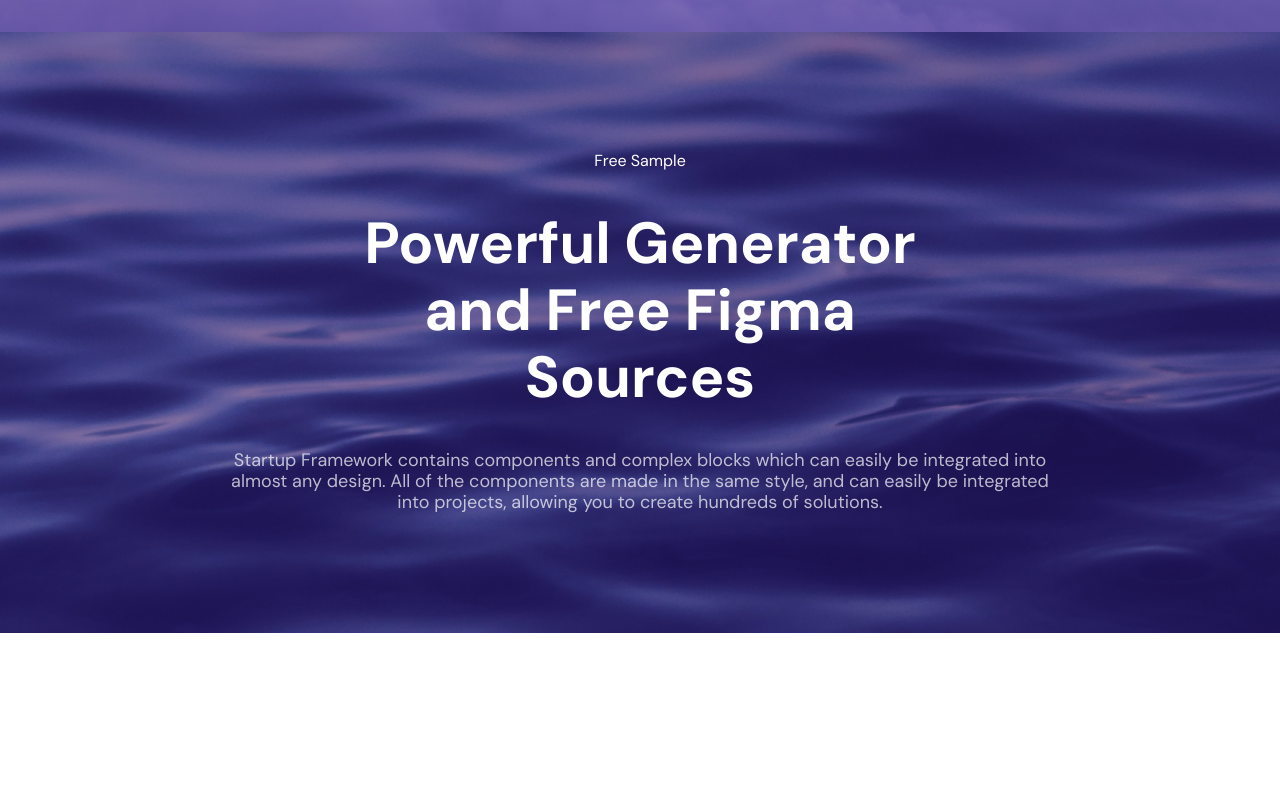
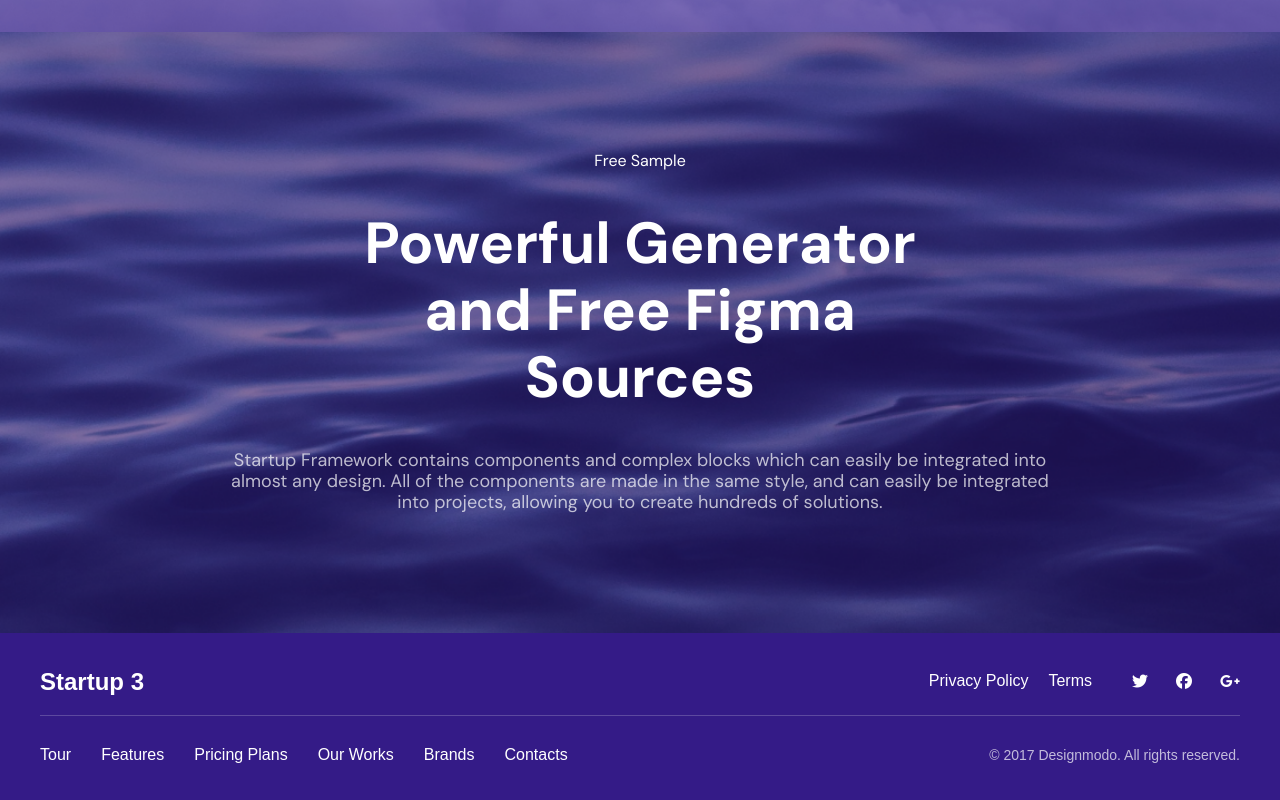
Before and after one commit to y9tr3ble/landing-startup-page, a plain HTML site: page index.html in a window 1280 px wide. Shown: the part 768-1568 px from the top of the page. Before the commit the page ends 1401 px from the top, so only its background shows below. Drawn offline with Linux system fonts and the light colour scheme.

Commit message:
added footer

```diff
--- a/index.html
+++ b/index.html
@@ -54,5 +54,36 @@
 			<h2 class="FreeSample__Description">Startup Framework contains components and complex blocks which can easily be integrated into almost any design. All of the components are made in the same style, and can easily be integrated into projects, allowing you to create hundreds of solutions.</h2>
 		</div>
 		</main>
+		<footer class="Startup__Footer">
+			<div class="Startup__Footer__Contacts">
+				<div class="Startup__Footer__Name">
+					<p>Startup 3</p>
+				</div>
+				<div class="Contacts">
+					<a href="#">Privacy Policy</a>
+					<a href="#">Terms</a>
+					<div class="social-container">
+						<i class="fa-brands fa-twitter social-icon"></i>
+						<i class="fa-brands fa-facebook social-icon"></i>
+						<i class="fa-brands fa-google-plus-g social-icon"></i>
+				</div>
+				</div>
+			</div>
+			<div class="footer-nav">
+				<div class="nav-links">
+						<a href="#">Tour</a>
+						<a href="#">Features</a>
+						<a href="#">Pricing Plans</a>
+						<a href="#">Our Works</a>
+						<a href="#">Brands</a>
+						<a href="#">Contacts</a>
+				</div>
+				<div class="copyright">
+						© 2017 Designmodo. All rights reserved.
+				</div>
+		</div>
+		</footer>
+
+		<script src="https://kit.fontawesome.com/51cb57840f.js" crossorigin="anonymous"></script>
 	</body>
 </html>
--- a/styles/style.css
+++ b/styles/style.css
@@ -164,6 +164,92 @@
   opacity: 70%;
 }
 
+.Startup__Footer {
+  background-color: #341B87;
+  padding: 20px 40px;
+  color: white;
+  font-family: Arial, sans-serif;
+}
+
+.Startup__Footer__Contacts {
+  display: flex;
+  justify-content: space-between;
+  align-items: center;
+  border-bottom: 1px solid rgba(255, 255, 255, 0.2);
+  padding-bottom: 20px;
+  margin-top: 15px;
+  margin-bottom: 20px;
+}
+
+.Startup__Footer__Name p {
+  font-size: 24px;
+  font-weight: bold;
+  margin: 0;
+  color: white;
+}
+
+.Contacts {
+  display: flex;
+  align-items: center;
+  gap: 20px;
+}
+
+.Contacts a {
+  color: white;
+  text-decoration: none;
+  font-size: 16px;
+  font-weight: normal;
+}
+
+.Contacts a:hover {
+  text-decoration: underline;
+}
+
+.social-container {
+  display: flex;
+  gap: 28px;
+  margin-left: 20px;
+}
+
+.social-icon {
+  fill: white;
+  cursor: pointer;
+  transition: opacity 0.3s;
+}
+
+.social-icon:hover {
+  opacity: 0.8;
+}
+
+.footer-nav {
+  display: flex;
+  justify-content: space-between;
+  align-items: center;
+  padding-top: 10px;
+  margin-bottom: 15px;
+}
+
+.nav-links {
+  display: flex;
+  gap: 30px;
+}
+
+.nav-links a {
+  color: white;
+  text-decoration: none;
+  font-size: 16px;
+  font-weight: normal;
+}
+
+.nav-links a:hover {
+  text-decoration: underline;
+}
+
+.copyright {
+  color: rgba(255, 255, 255, 0.7);
+  font-size: 14px;
+}
+
 @media (max-width: 950px) {
 	.Startup__Description {
 		width: 90%;
```
